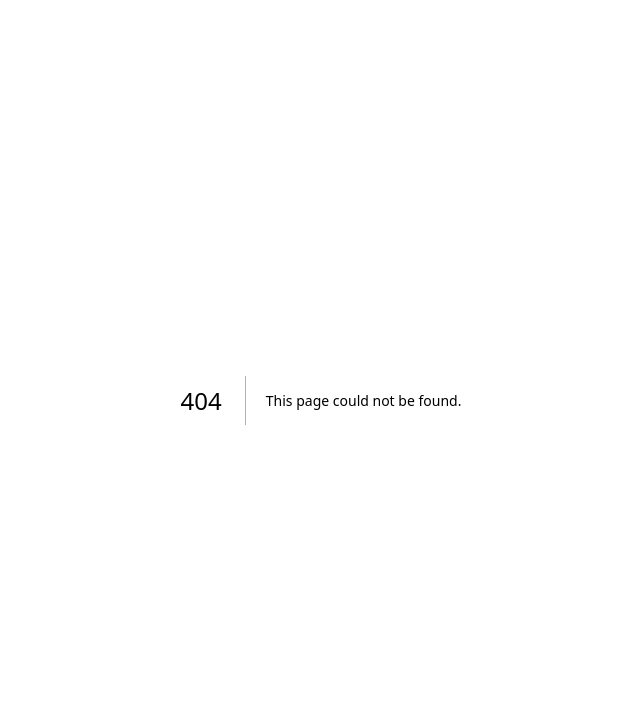
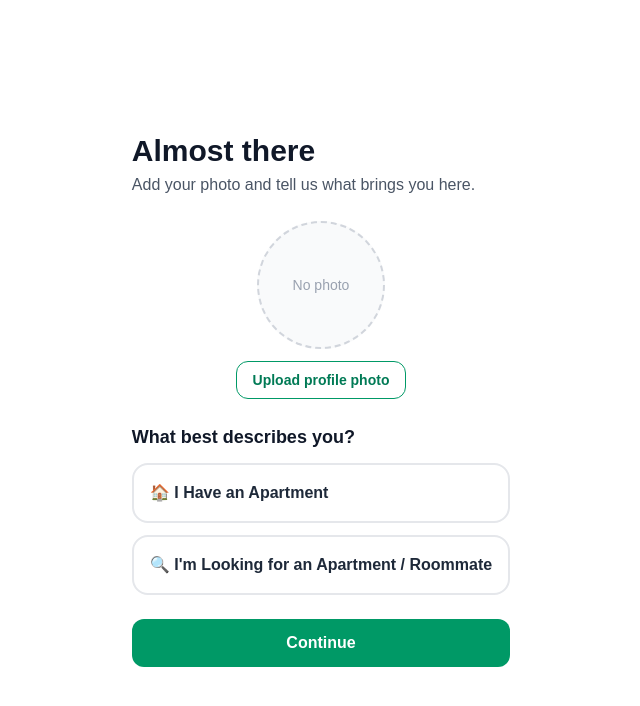
Before and after one commit to kayotive/verifiedroomie-v2, a Next.js app: page /onboarding in a window 1280 px wide. Before the commit this address had no page. Shown: the top 706 px of the page, without its empty margins (319-959 px from the left). Built offline with nearby package versions, Linux system fonts and the light colour scheme; no server answers.

Commit message:
Phase 3: onboarding with profile photo and user type

```diff
--- a/src/app/dashboard/page.tsx
+++ b/src/app/dashboard/page.tsx
@@ -12,16 +12,30 @@ export default async function DashboardPage() {
 
   const { data: profile } = await supabase
     .from("profiles")
-    .select("full_name")
+    .select("full_name, user_type, avatar_url")
     .eq("id", user.id)
     .single();
 
+  if (!profile?.user_type) redirect("/onboarding");
+
   return (
     <main className="flex min-h-screen flex-col items-center justify-center gap-4 px-6 text-center">
+      {profile.avatar_url && (
+        // eslint-disable-next-line @next/next/no-img-element
+        <img
+          src={profile.avatar_url}
+          alt="Your profile photo"
+          className="h-28 w-28 rounded-full object-cover"
+        />
+      )}
       <h1 className="text-3xl font-bold text-gray-900">
-        Welcome, {profile?.full_name || "friend"}!
+        Welcome, {profile.full_name || "friend"}!
       </h1>
-      <p className="text-gray-600">You are logged in to VerifiedRoomie.</p>
+      <p className="max-w-sm text-gray-600">
+        {profile.user_type === "owner"
+          ? "You have an apartment. Creating your listing is the next thing we'll build."
+          : "You're looking for an apartment or roommate. The home feed is coming soon."}
+      </p>
       <LogoutButton />
     </main>
   );
--- /dev/null
+++ b/src/app/onboarding/page.tsx
@@ -0,0 +1,136 @@
+"use client";
+
+import { useState } from "react";
+import { useRouter } from "next/navigation";
+import { createClient } from "@/lib/supabase/client";
+
+type Status = "owner" | "seeker";
+
+export default function OnboardingPage() {
+  const router = useRouter();
+  const supabase = createClient();
+  const [file, setFile] = useState<File | null>(null);
+  const [preview, setPreview] = useState("");
+  const [status, setStatus] = useState<Status | "">("");
+  const [loading, setLoading] = useState(false);
+  const [error, setError] = useState("");
+
+  function onPick(e: React.ChangeEvent<HTMLInputElement>) {
+    const f = e.target.files?.[0];
+    if (!f) return;
+    if (!f.type.startsWith("image/")) {
+      setError("Please choose an image file.");
+      return;
+    }
+    if (f.size > 5 * 1024 * 1024) {
+      setError("Photo must be smaller than 5 MB.");
+      return;
+    }
+    setError("");
+    setFile(f);
+    setPreview(URL.createObjectURL(f));
+  }
+
+  async function handleContinue() {
+    if (!file) {
+      setError("Please add a profile photo.");
+      return;
+    }
+    if (!status) {
+      setError("Please choose one of the two options.");
+      return;
+    }
+
+    setLoading(true);
+    setError("");
+
+    const {
+      data: { user },
+    } = await supabase.auth.getUser();
+    if (!user) {
+      router.push("/login");
+      return;
+    }
+
+    const path = `${user.id}/avatar`;
+    const { error: uploadError } = await supabase.storage
+      .from("avatars")
+      .upload(path, file, { upsert: true, contentType: file.type });
+
+    if (uploadError) {
+      setLoading(false);
+      setError(uploadError.message);
+      return;
+    }
+
+    const { data } = supabase.storage.from("avatars").getPublicUrl(path);
+
+    const { error: updateError } = await supabase
+      .from("profiles")
+      .update({
+        avatar_url: `${data.publicUrl}?v=${Date.now()}`,
+        user_type: status,
+      })
+      .eq("id", user.id);
+
+    setLoading(false);
+    if (updateError) {
+      setError(updateError.message);
+      return;
+    }
+
+    router.push("/dashboard");
+    router.refresh();
+  }
+
+  const optionClass = (selected: boolean) =>
+    `w-full rounded-2xl border-2 p-4 text-left font-semibold transition ${
+      selected
+        ? "border-emerald-600 bg-emerald-50 text-emerald-800"
+        : "border-gray-200 text-gray-800 hover:border-emerald-300"
+    }`;
+
+  return (
+    <main className="mx-auto flex min-h-screen max-w-md flex-col justify-center gap-6 px-6 py-10">
+      <div>
+        <h1 className="text-3xl font-bold text-gray-900">Almost there</h1>
+        <p className="mt-1 text-gray-600">Add your photo and tell us what brings you here.</p>
+      </div>
+
+      <div className="flex flex-col items-center gap-3">
+        <div className="flex h-32 w-32 items-center justify-center overflow-hidden rounded-full border-2 border-dashed border-gray-300 bg-gray-50">
+          {preview ? (
+            // eslint-disable-next-line @next/next/no-img-element
+            <img src={preview} alt="Profile preview" className="h-full w-full object-cover" />
+          ) : (
+            <span className="text-sm text-gray-400">No photo</span>
+          )}
+        </div>
+        <label className="cursor-pointer rounded-xl border border-emerald-600 px-4 py-2 text-sm font-semibold text-emerald-700 hover:bg-emerald-50">
+          {preview ? "Change photo" : "Upload profile photo"}
+          <input type="file" accept="image/*" onChange={onPick} className="hidden" />
+        </label>
+      </div>
+
+      <div className="flex flex-col gap-3">
+        <h2 className="text-lg font-semibold text-gray-900">What best describes you?</h2>
+        <button type="button" onClick={() => setStatus("owner")} className={optionClass(status === "owner")}>
+          🏠 I Have an Apartment
+        </button>
+        <button type="button" onClick={() => setStatus("seeker")} className={optionClass(status === "seeker")}>
+          🔍 I&apos;m Looking for an Apartment / Roommate
+        </button>
+      </div>
+
+      {error && <p className="rounded-lg bg-red-50 p-3 text-sm text-red-700">{error}</p>}
+
+      <button
+        onClick={handleContinue}
+        disabled={loading}
+        className="rounded-xl bg-emerald-600 px-6 py-3 font-semibold text-white hover:bg-emerald-700 disabled:opacity-60"
+      >
+        {loading ? "Saving..." : "Continue"}
+      </button>
+    </main>
+  );
+}
--- a/src/proxy.ts
+++ b/src/proxy.ts
@@ -29,7 +29,9 @@ export async function proxy(request: NextRequest) {
     data: { user },
   } = await supabase.auth.getUser();
 
-  const isProtected = request.nextUrl.pathname.startsWith("/dashboard");
+  const path = request.nextUrl.pathname;
+  const isProtected =
+    path.startsWith("/dashboard") || path.startsWith("/onboarding");
 
   if (!user && isProtected) {
     const url = request.nextUrl.clone();
@@ -44,4 +46,4 @@ export const config = {
   matcher: [
     "/((?!_next/static|_next/image|favicon.ico|.*\\.(?:svg|png|jpg|jpeg|gif|webp)$).*)",
   ],
-};
+}
```
